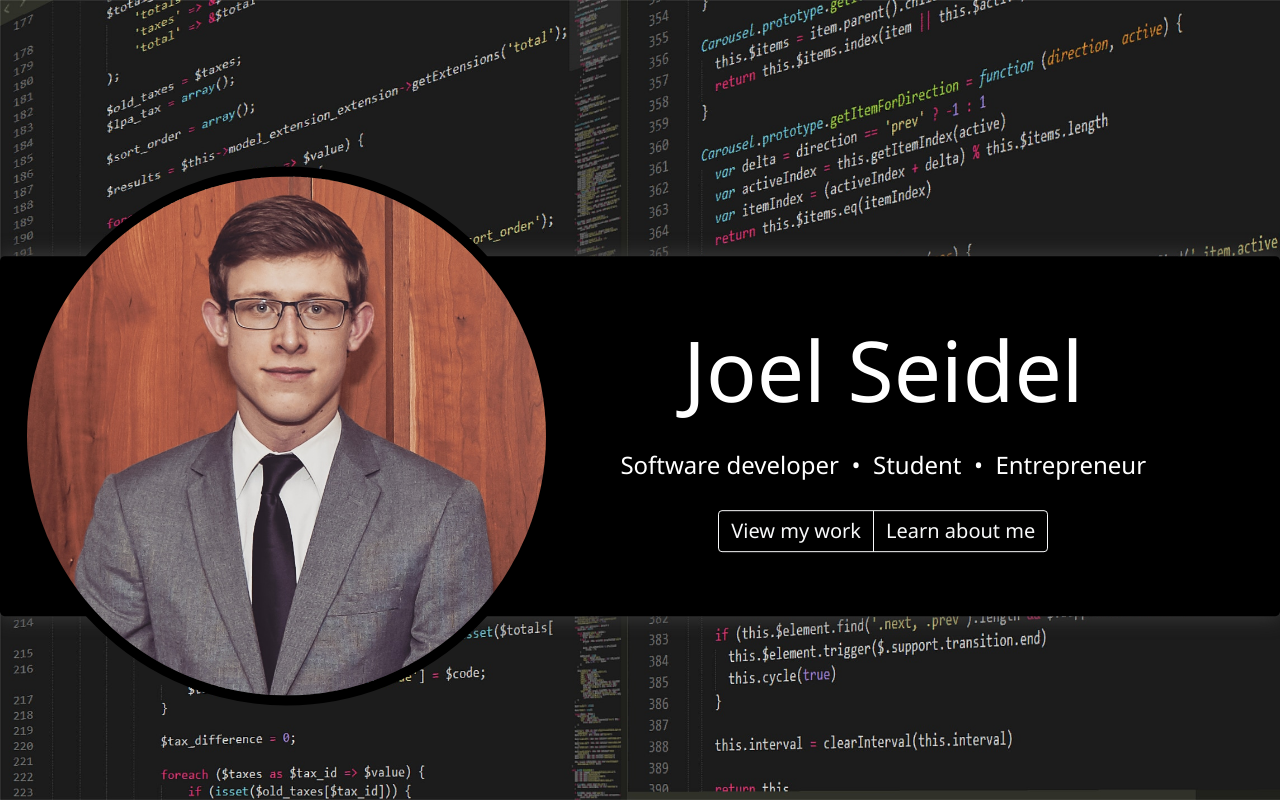
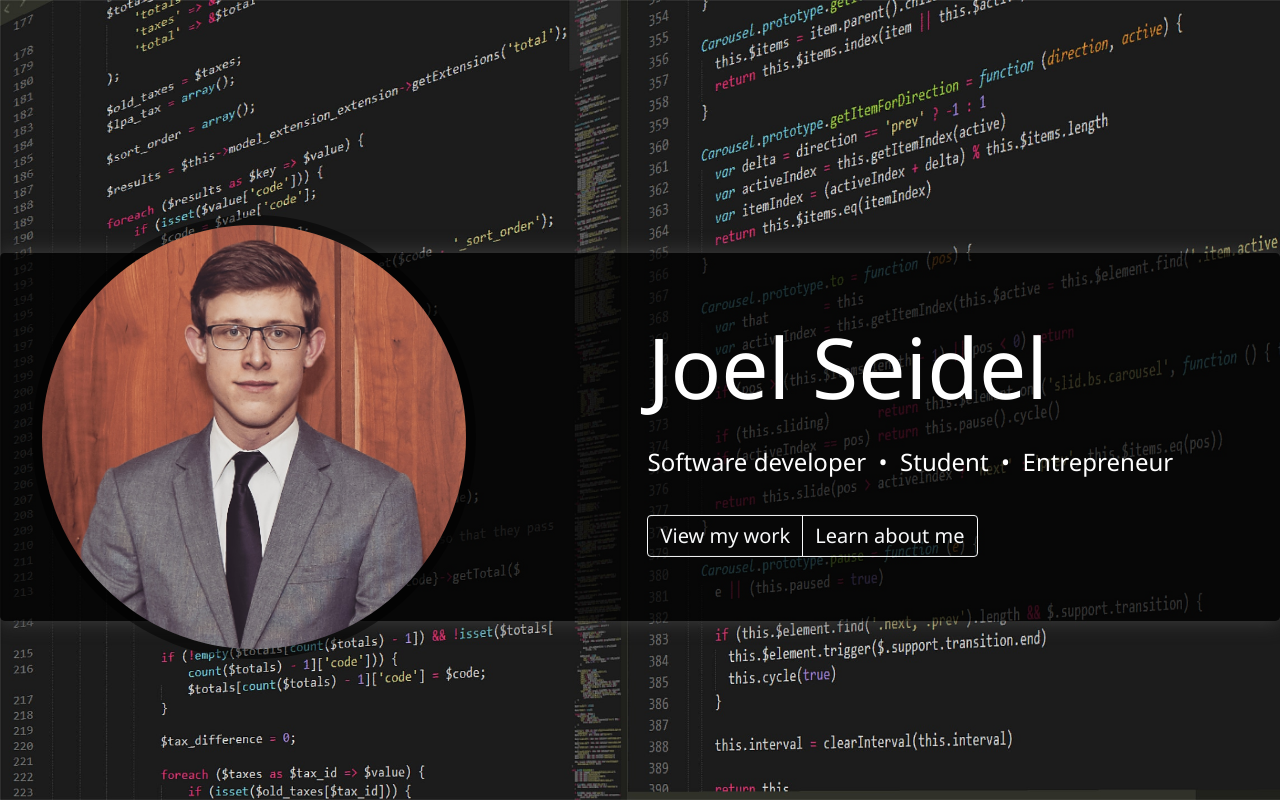
Before and after one commit to joeldseidel/joeldseidel.github.io, a PHP site: page / in a window 1280 px wide. Run offline with PHP 8.4, Linux system fonts and the light colour scheme.

Commit message:
Fixed mobile formatting on index
Finally made something work with the index page formatting

```diff
--- a/index.html
+++ b/index.html
@@ -7,50 +7,22 @@
 	<script src="https://ajax.googleapis.com/ajax/libs/jquery/3.3.1/jquery.min.js"></script>
 	<script src="https://cdnjs.cloudflare.com/ajax/libs/popper.js/1.14.0/umd/popper.min.js"></script>
 	<script src="https://maxcdn.bootstrapcdn.com/bootstrap/4.1.0/js/bootstrap.min.js"></script>
-	<script src="script/index-script.js"></script>
 </head>
 <body>
 	<div class="container-fluid jumbotron" id="name-plate-center">
         <div class="show-desktop">
             <div class="row">
-                <div>
+                <div class="col-lg-4" id="photo-col">
                     <img class="name-photo rounded-circle" src="img/me.jpg" alt="Joel Seidel" />
                 </div>
-                <div class="text-column">
-                    <h1 class="name-header">Joel Seidel</h1>
-                    <h3 class="titles-header">Software developer &nbsp;•&nbsp; Student &nbsp;•&nbsp; Entrepreneur</h3>
-                    <div class="option-group btn-group">
-                        <button type="button" class="btn btn-outline-light text-light index-button work-button">View my work</button>
-                        <button type="button" class="btn btn-outline-light text-light index-button me-button">Learn about me</button>
-                    </div>
-                </div>
-            </div>
-        </div>
-        <div class="show-mobile">
-            <div class="row">
-                <img class="name-photo rounded-circle" src="img/me.jpg" alt="Joel Seidel" />
-                <div class="text-column">
-                    <h1 class="name-header">Joel Seidel</h1>
-                    <div id="mobile-carousel-content" class="condensed-titles carousel slide bg-chrome" data-ride="carousel">
-                        <div class="carousel-inner text-white" role="listbox">
-                            <div class="fixed-carousel-item carousel-item active text-center p-2">
-                                <p class="titles-header">Software Developer</p>
-                            </div>
-                            <div class="fixed-carousel-item carousel-item text-center p-2">
-                                <p class="titles-header">Economics Student</p>
-                            </div>
-                            <div class="fixed-carousel-item carousel-item text-center p-2">
-                                <p class="titles-header">Entrepreneur</p>
-                            </div>
+                <div class="col-lg-8">
+                    <div class="text-column" id="words-col">
+                        <h1 class="name-header">Joel Seidel</h1>
+                        <h3 class="titles-header">Software developer &nbsp;•&nbsp; Student &nbsp;•&nbsp; Entrepreneur</h3>
+                        <div class="option-group btn-group">
+                            <button type="button" class="btn btn-outline-light text-light index-button work-button">View my work</button>
+                            <button type="button" class="btn btn-outline-light text-light index-button me-button">Learn about me</button>
                         </div>
-                        <a class="carousel-control-prev" href="#mobile-carousel-content" role="button" data-slide="prev">
-                            <span class="carousel-control-prev-icon" aria-hidden="true"></span>
-                            <span class="sr-only">Previous</span>
-                        </a>
-                        <a class="carousel-control-next" href="#mobile-carousel-content" role="button" data-slide="next">
-                            <span class="carousel-control-next-icon" aria-hidden="true"></span>
-                            <span class="sr-only">Next</span>
-                        </a>
                     </div>
                 </div>
             </div>
--- a/script/index-script.js
+++ b/script/index-script.js
@@ -11,8 +11,13 @@ $(document).ready(function(){
 });
 
 $(window).resize(function(){
-    setImageHeight();
-    setTextMargin();
+    if(window.matchMedia('(max-width: 576px)').matches) {
+        setImageHeight();
+        setTextMargin();
+    } else {
+        //setImageHeight();
+        setTextMargin();
+    }
 });
 
 function setImageHeight(){
--- a/style/index-style.css
+++ b/style/index-style.css
@@ -6,7 +6,7 @@ body {
 #name-plate-center {
 	width:100%;
 	left: 0;
-	background-color: #000000;
+	background: rgba(0,0,0,0.75);
 	color: #ffffff;
 	top: 50%;
 	position: absolute;
@@ -14,6 +14,7 @@ body {
 	transform: translate(0, -40%);
 	box-shadow: 0 0 20px #404040;
 }
+
 .name-header {
 	font-size: 84px;
 	font-weight: 100;
@@ -24,6 +25,7 @@ body {
 	font-weight: 100;
 	text-align: left;
 	margin-top: 30px;
+	white-space: nowrap;
 }
 .index-button {
 	padding-top: 5px;
@@ -36,42 +38,29 @@ body {
 }
 .name-photo {
 	position: absolute;
+	width: 444px;
 	top: 50%;
-	border: 10px solid black;
+	border: 10px solid rgba(0,0,0,0.5);
 	transform: translate(0, -50%);
 }
-.fixed-carousel-item {
-	width: 100%;
+#photo-col {
+	padding-right: 10%;
 }
-.fixed-carousel-item p {
+#words-col {
+	padding-left: 25%;
 }
-@media only screen and (min-width: 950px){
-	.show-desktop{
-		display: block;
-	}
-	.show-condensed {
+@media only screen and (max-width: 992px){
+	.name-photo{
 		display: none;
 	}
-	.show-mobile {
-		display: none;
-	}
-	.option-group{
-		display: flex;
-		justify-content: center;
-		align-items: center;
+	#words-col{
+		padding-left: 0;
+		text-align: center;
 	}
 	.name-header{
 		text-align: center;
 	}
-}
-@media only screen and (max-width: 949px){
-	.show-desktop{
-		display: none;
-	}
-	.show-condensed{
-		display: none;
-	}
-	.show-mobile{
-		display: block;
+	.titles-header{
+		text-align: center;
 	}
 }
```
